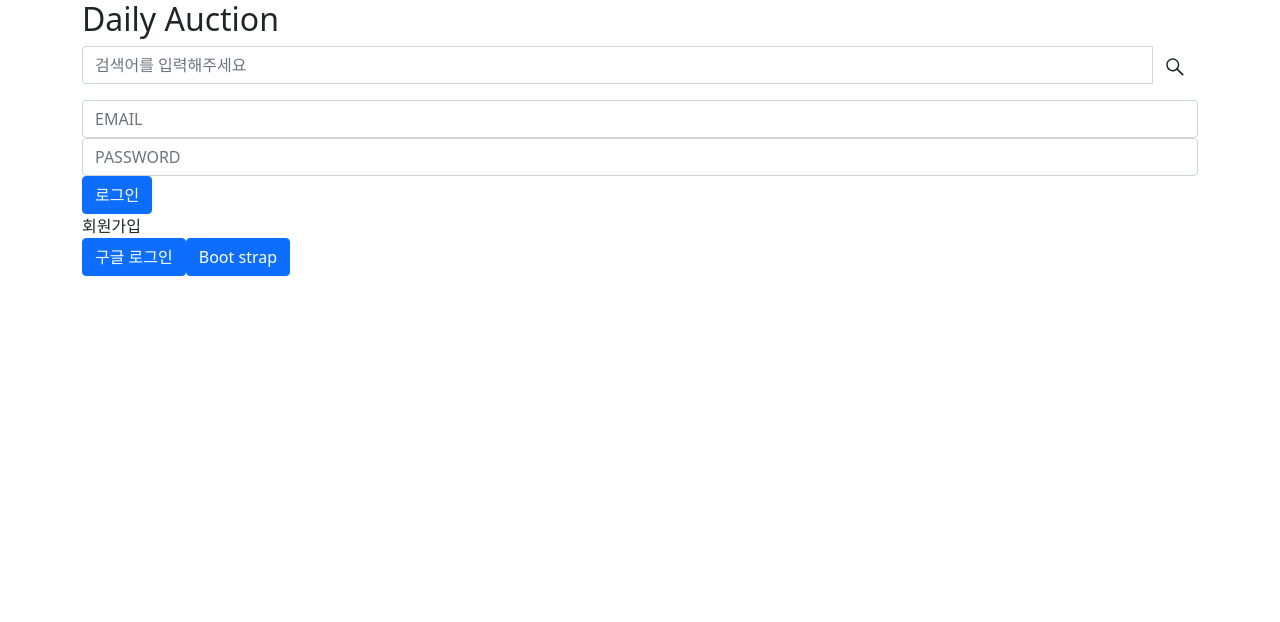
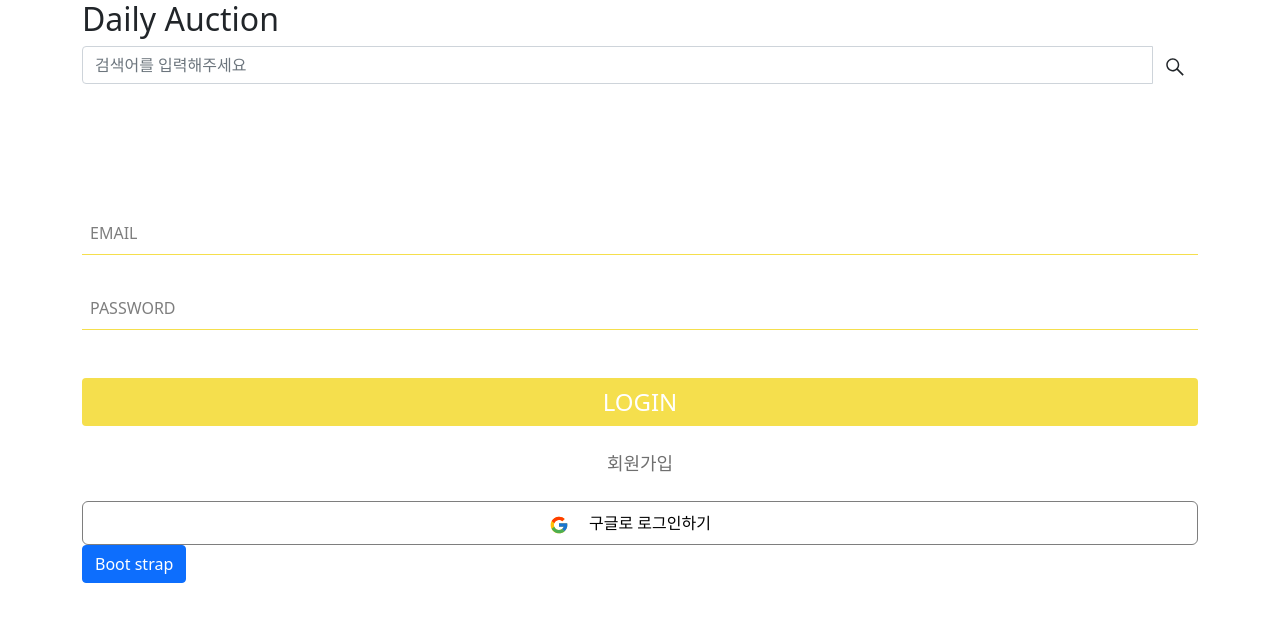
Before and after one commit to FE-teamproject/teamproject, a React (Create React App) app: page / in a window 1280 px wide. Shown: the top 622 px of the page. Built offline with nearby package versions, Linux system fonts and the light colour scheme; no server answers.

Commit message:
style: 로그인 회원가입 페이지 수정

```diff
--- a/src/components/Auth.js
+++ b/src/components/Auth.js
@@ -1,5 +1,6 @@
 import React, { useState, useEffect, useCallback } from 'react';
-import { Button } from 'react-bootstrap';
+import { FcGoogle } from 'react-icons/fc';
+import { Authdiv } from './style';
 import { useDispatch, useSelector } from 'react-redux';
 import {
   signupwithEmail,
@@ -36,9 +37,9 @@ const Auth = () => {
   };
   return (
     <>
+      <Authdiv>
         <form onSubmit={onSubmit}>
           <input
-          className="form-control"
             name="email"
             type="email"
             placeholder="EMAIL"
@@ -47,7 +48,6 @@ const Auth = () => {
             onChange={onChange}
           />
           <input
-          className="form-control"
             name="password"
             type="password"
             placeholder="PASSWORD"
@@ -56,12 +56,18 @@ const Auth = () => {
             onChange={onChange}
           />
           <div>{message}</div>
-        <Button type="submit">{signup ? '회원가입' : '로그인'}</Button>
+          <button type="submit" className="btn">
+            {signup ? 'JOIN' : 'LOGIN'}
+          </button>
         </form>
-      <div>
+        <div className="toggle">
           <span onClick={toggleLogin}>{signup ? '로그인' : '회원가입'}</span>
         </div>
-      <Button onClick={onSocialBtn}>구글 로그인</Button>
+        <button onClick={onSocialBtn} className="googlebtn">
+          <FcGoogle size="20" className="icon" />
+          <span>구글로 로그인하기</span>
+        </button>
+      </Authdiv>
     </>
   );
 };
--- /dev/null
+++ b/src/components/style.js
@@ -0,0 +1,65 @@
+import styled, { css } from 'styled-components';
+
+export const Authdiv = styled.div`
+  display: flex;
+  flex-direction: column;
+  //align-items: center; //수정
+  margin-top: 6rem;
+
+  & div {
+    display: flex;
+    flex-direction: column;
+    align-items: center;
+  }
+
+  & form input {
+    margin-top: 2rem;
+    width: 100%;
+    border: 0;
+    border-bottom: 1.2px solid #f5df4d;
+    outline: none;
+    line-height: 2.5rem;
+    padding-left: 0.5rem;
+    padding-right: 0.5rem;
+    &:focus {
+      border-bottom: 1.2px solid #fbbf65;
+    }
+    ::placeholder {
+      color: #7e7e7e;
+    }
+  }
+
+  & .btn {
+    margin-top: 3rem;
+    border: none;
+    background-color: #f5df4d;
+    color: white;
+    font-size: 24px;
+    width: 100%;
+    cursor: pointer;
+    align-self: center;
+  }
+
+  & .toggle {
+    margin-top: 1.5rem;
+    color: #6f6f6f;
+    font-size: 18px;
+  }
+
+  & .googlebtn {
+    width: 100%;
+    margin-top: 1.5rem;
+    line-height: 2.5rem;
+    padding-left: 0.5rem;
+    padding-right: 0.5rem;
+    border-radius: 6px;
+    background-color: white;
+    border: 1.2px solid #7e7e7e;
+    align-content: flex- start;
+
+    & .icon {
+      position: relative;
+      right: 20px;
+    }
+  }
+`;
```
Lines whose indentation alone changed are shown as unchanged.
